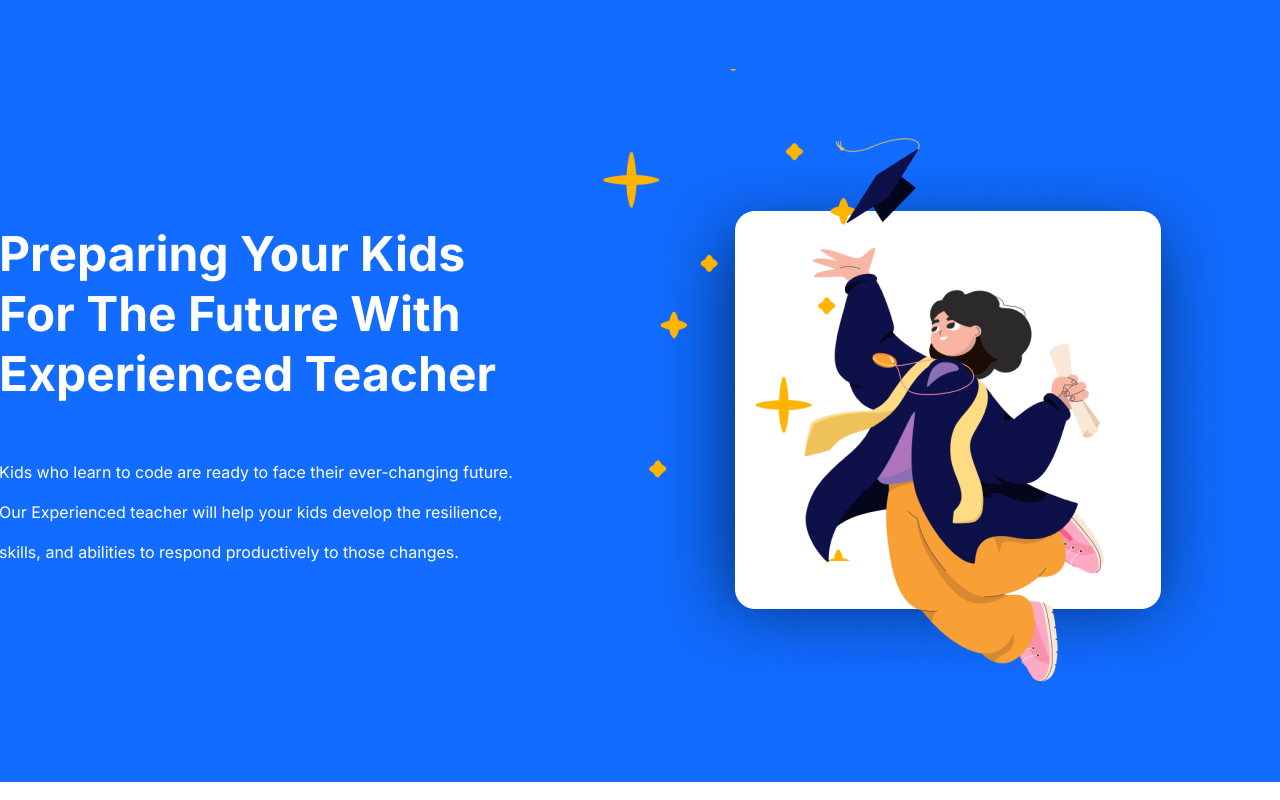
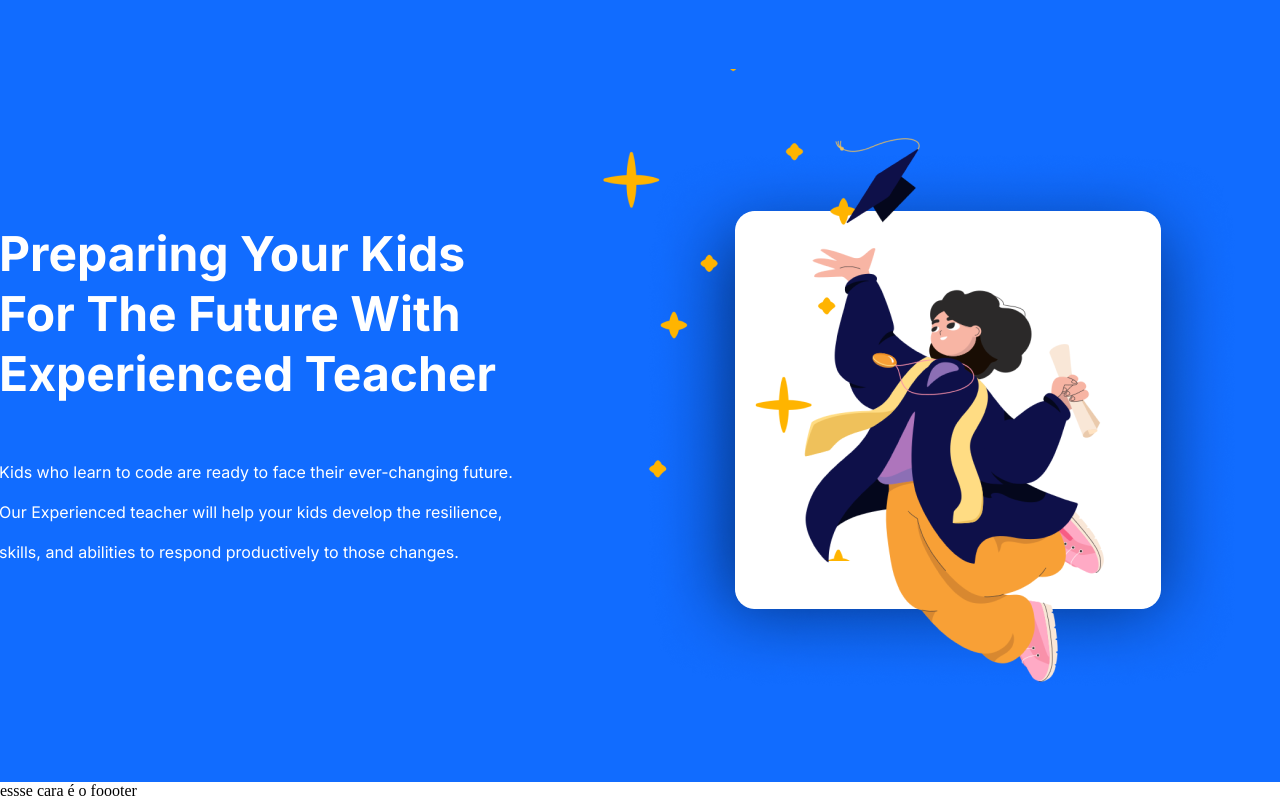
Before and after one commit to MCastegnaro/test-ua, a plain HTML site: page index.html in a window 1280 px wide. Shown: the part 586-1386 px from the top of the page. Drawn offline with Linux system fonts and the light colour scheme.

Commit message:
criando footer do projeto.

```diff
--- a/index.html
+++ b/index.html
@@ -35,6 +35,9 @@
       <img src="./img/projeto2.png" alt="imagem do projeto 2" />
     </figure>
   </section>
+  <footer>
+    essse cara é o foooter
+  </footer>
 </body>
 
 </html>
```
